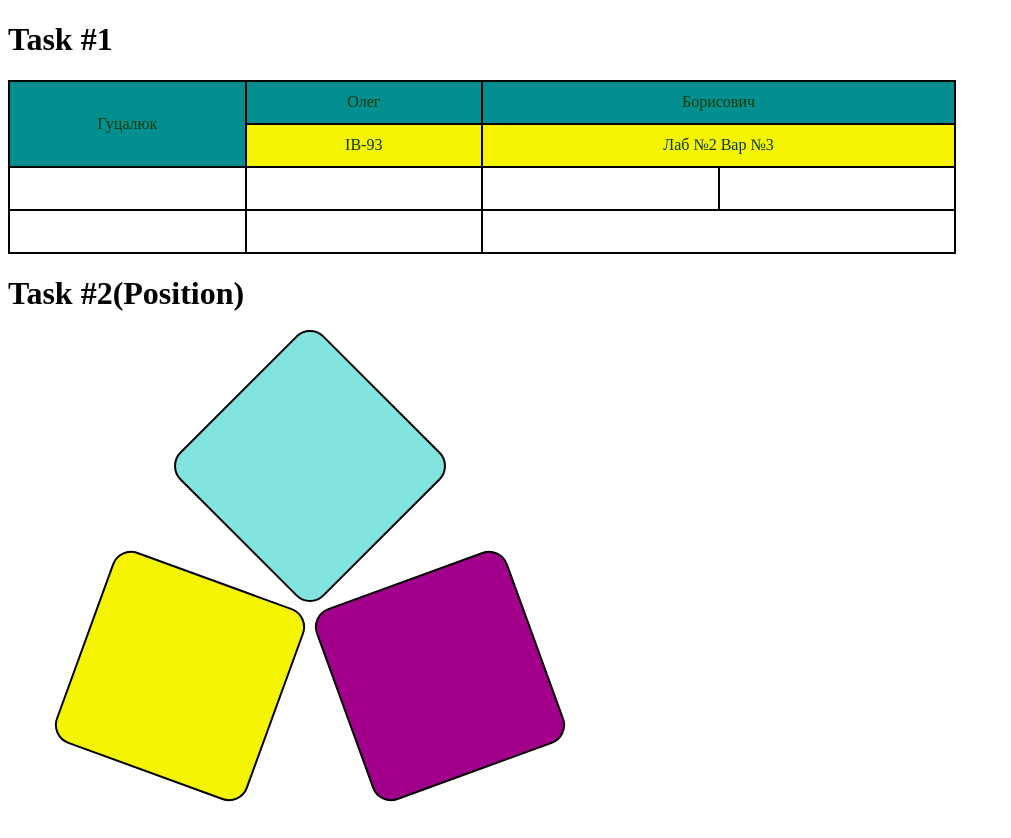
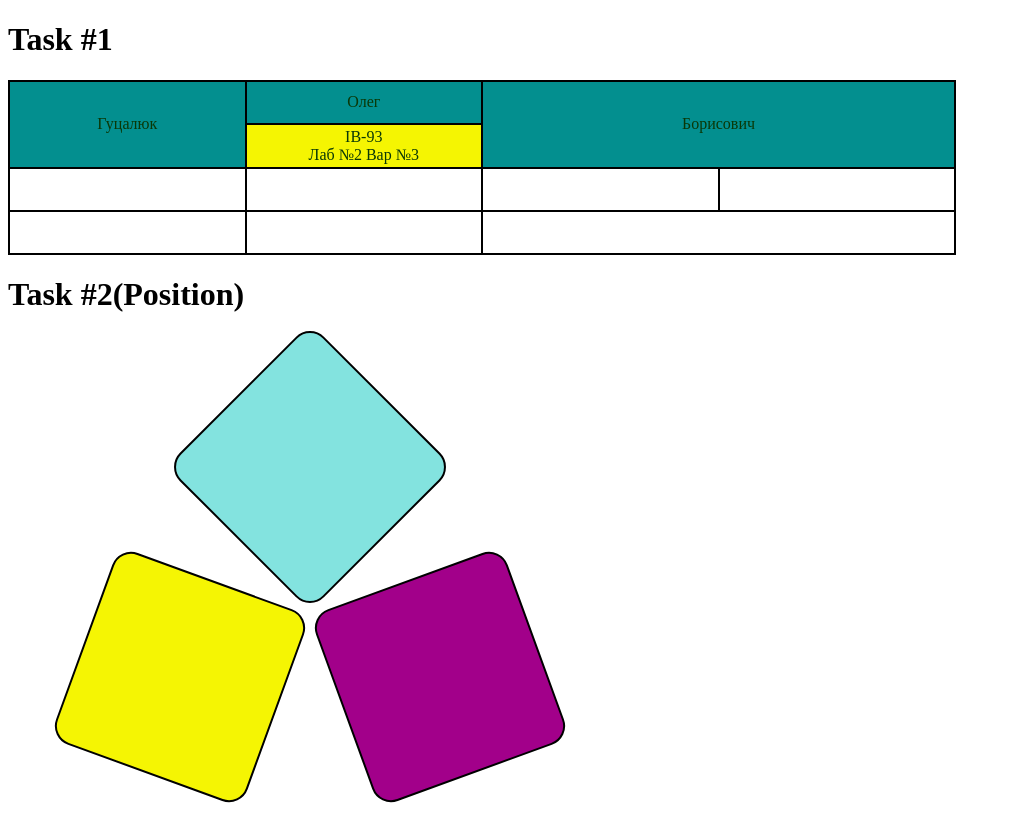
Before and after one commit to langelius-labs/weblab2, a plain HTML site: page index.html in a window 1280 px wide. Shown: the top 838 px of the page, without its empty margins (0-1011 px from the left). Drawn offline with Linux system fonts and the light colour scheme.

Commit message:
Update index.html
table fix

```diff
--- a/index.html
+++ b/index.html
@@ -16,11 +16,12 @@
         <tr class="first-raw-color">
             <td rowspan="2">Гуцалюк</td>
             <td>Олег</td>
-            <td colspan="2">Борисович</td>
+            <td colspan="2" rowspan="2">Борисович
+            </td>
         </tr>
         <tr class="second-raw-color">
-            <td>ІВ-93</td>
-            <td colspan="2">Лаб №2 Вар №3</td>
+            <td>ІВ-93<br>
+            Лаб №2 Вар №3</td>
         </tr>
         <tr>
             <td></td>
```
